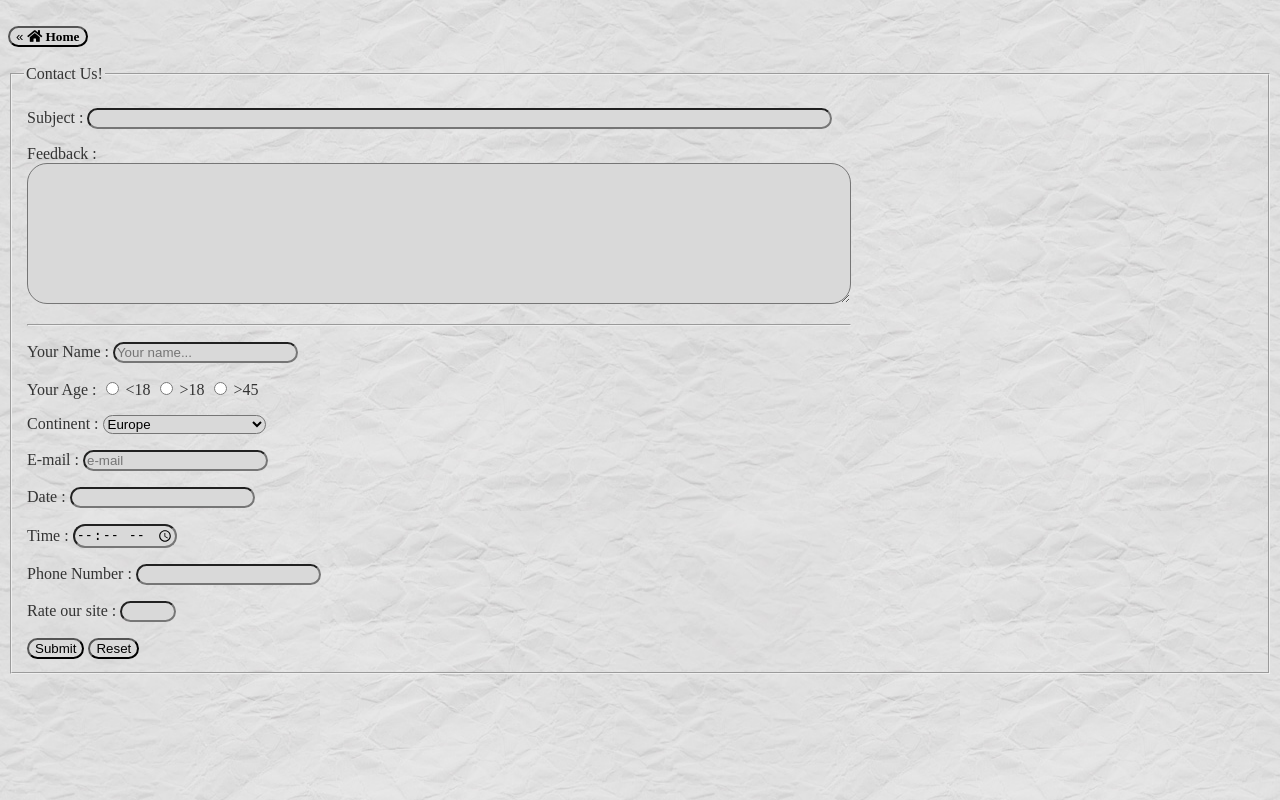
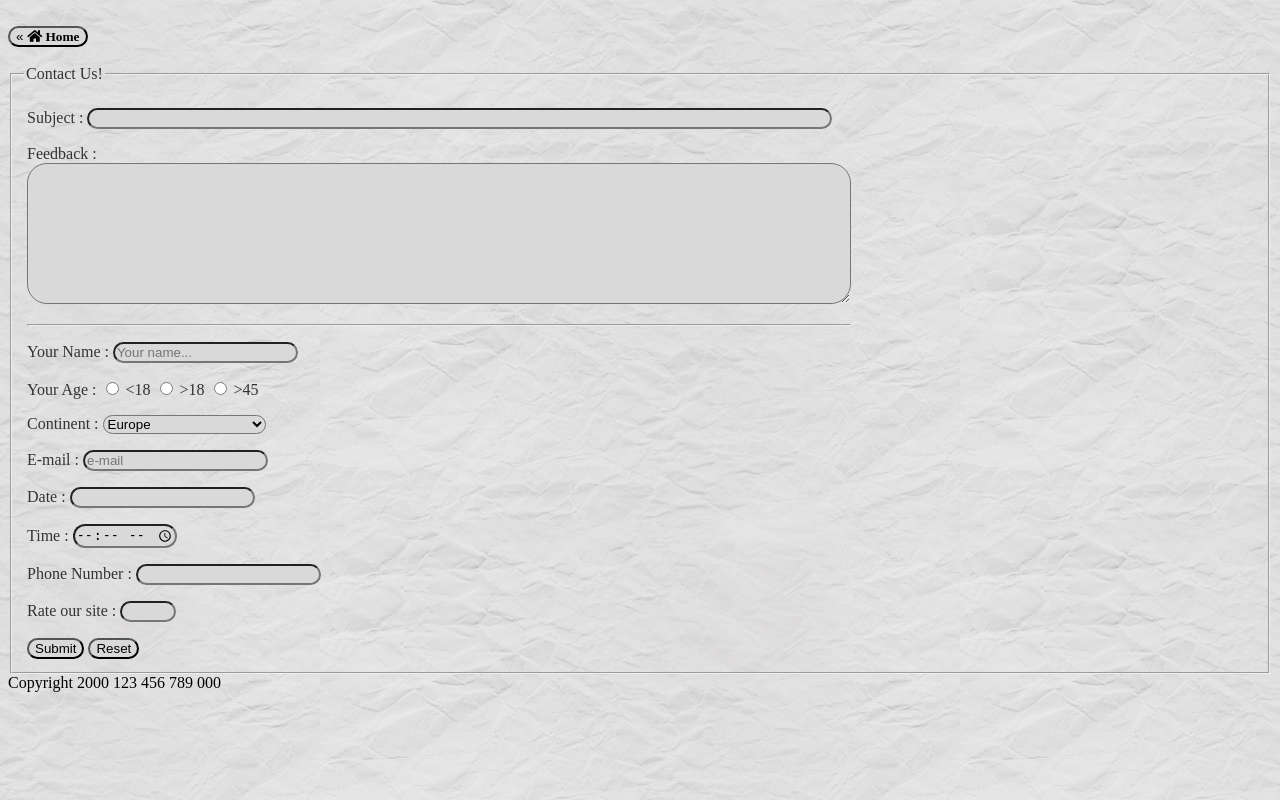
Before and after one commit to vehbirestelica/PI18_19_Gr42, a PHP site: page /pages/contact.php in a window 1280 px wide. Run offline with PHP 8.4, Linux system fonts and the light colour scheme; some libraries are stand-ins or nearby versions.

Commit message:
Update contact.php

```diff
--- a/pages/contact.php
+++ b/pages/contact.php
@@ -170,5 +170,20 @@ if(isset($submit))
 </fieldset>
 </div>
 </form>
+    <?php
+    $copyright = "Copyright 1999";
+    $copyright = preg_replace("/([0-9]+)/", "2000", $copyright);
+
+    print $copyright;
+    ?>
+    <?php
+   $ip = "123.456.789.000"; // some IP address
+   $iparr = preg_split ("/\./", $ip);
+
+   print "$iparr[0]  " ;
+   print "$iparr[1] "  ;
+   print "$iparr[2] "  ;
+   print "$iparr[3] "  ;
+?>
 </body>
 </html>
```
